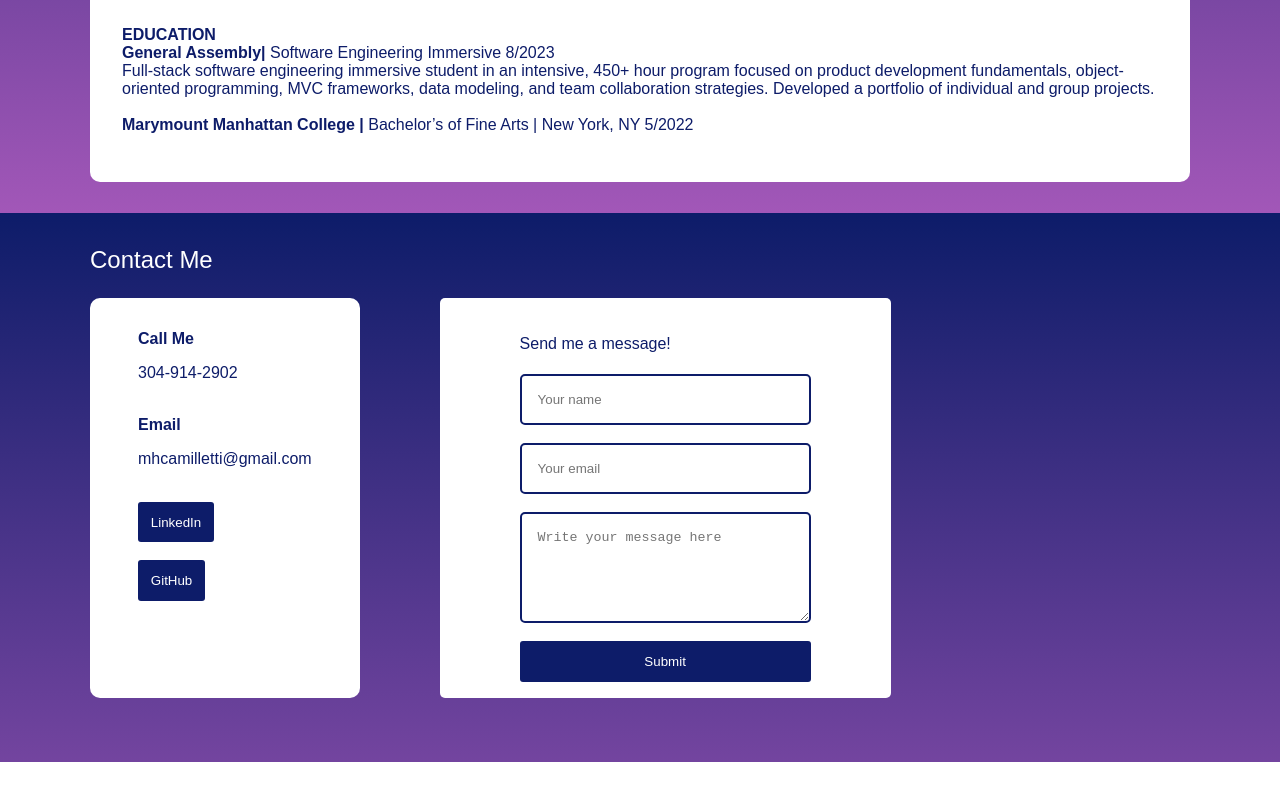
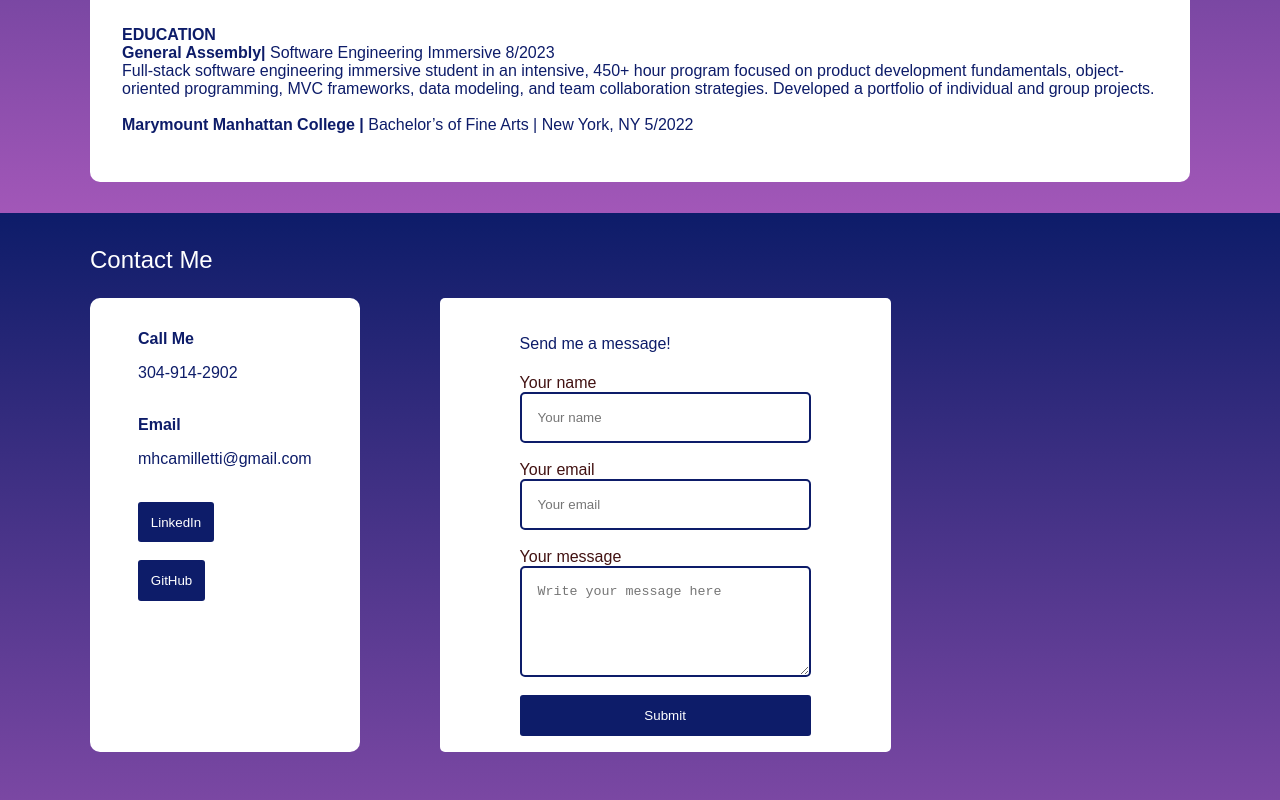
Before and after one commit to mcamilletti1/Margaret-Camilletti-Portfolio, a React (Vite) app in the folder Margaret-Camilletti-Portfolio/: page / in a window 1280 px wide. Shown: the part 2187-2987 px from the top of the page. Before the commit the page ends 2949 px from the top, so only its background shows below. Built offline with nearby package versions, Linux system fonts and the light colour scheme; a web font is replaced by a local one.

Commit message:
added labels to contact form to make it more accessible

```diff
--- a/Margaret-Camilletti-Portfolio/src/components/About.jsx
+++ b/Margaret-Camilletti-Portfolio/src/components/About.jsx
@@ -1,8 +1,8 @@
-import React from 'react'
+
 
 const About = () => {
     return (
-        <section id="about">
+        <section id="about" aria-labelledby="about-header">
             <h3 id="about-header">About Me</h3>
             <p id="about-paragraph">Hi there! My name is Margaret Camilletti and I am a full-stack software developer based in Manhattan, New York. As a former theatre artist turned software engineer, I am passionate about merging creativity and tech, and a proud member of #ArtistsWhoCode. As a disability rights advocate, I strive to make all of my web applications accessible, as well as stylish. Above all else, I believe in cultivating empathy in all that I do.</p>
         </section>
--- a/Margaret-Camilletti-Portfolio/src/components/Contact.jsx
+++ b/Margaret-Camilletti-Portfolio/src/components/Contact.jsx
@@ -1,4 +1,4 @@
-import React, { useRef, useState } from 'react'
+import { useRef, useState } from 'react'
 import emailjs from '@emailjs/browser';
 
 const Contact = () => {
@@ -29,9 +29,9 @@ const Contact = () => {
                     <strong>Email</strong>
                     <p>mhcamilletti@gmail.com</p>
                     <br></br>
-                    <a href="https://linkedin.com/in/margaretcamilletti" target="_blank"><button>LinkedIn</button></a>
+                    <a href="https://linkedin.com/in/margaretcamilletti" rel="noreferrer" target="_blank"><button>LinkedIn</button></a>
                     <br></br>
-                    <a href="https://github.com/mcamilletti1" target="_blank"><button>GitHub</button></a>
+                    <a href="https://github.com/mcamilletti1" rel="noreferrer" target="_blank"><button>GitHub</button></a>
                 </section>
                 <section id="contact-form">
                     <h4 id="form-header">Send me a message!</h4>
@@ -39,12 +39,15 @@ const Contact = () => {
                         <p>Message sent!</p>
                     ) : (
                     <form ref={form} onSubmit={sendEmail}>
+                        <label htmlFor="user_name">Your name</label>
                         <input type="text" name="user_name" placeholder="Your name"></input>
-                        <br></br>
+                        <br />
+                        <label htmlFor="user_email">Your email</label>
                         <input type="email" name="user_email" placeholder="Your email"></input>
-                        <br></br>
+                        <br />
+                        <label htmlFor="message">Your message</label>
                         <textarea name="message" rows="5" cols="30" placeholder="Write your message here"></textarea>
-                        <br></br>
+                        <br />
                         <button type="submit" value="Send">Submit</button>
                     </form>
                     )}
```
